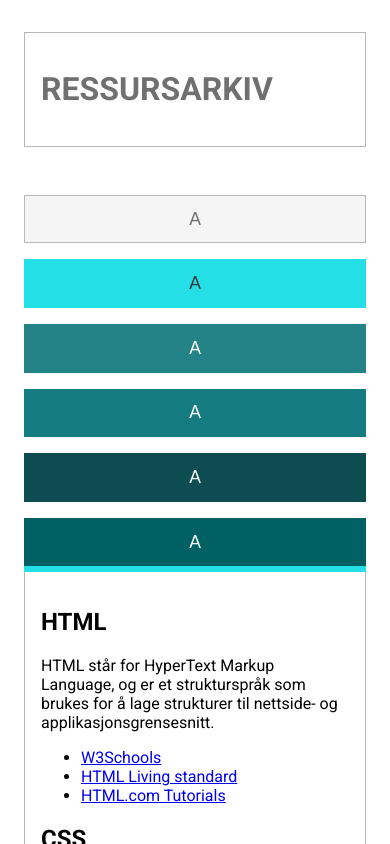
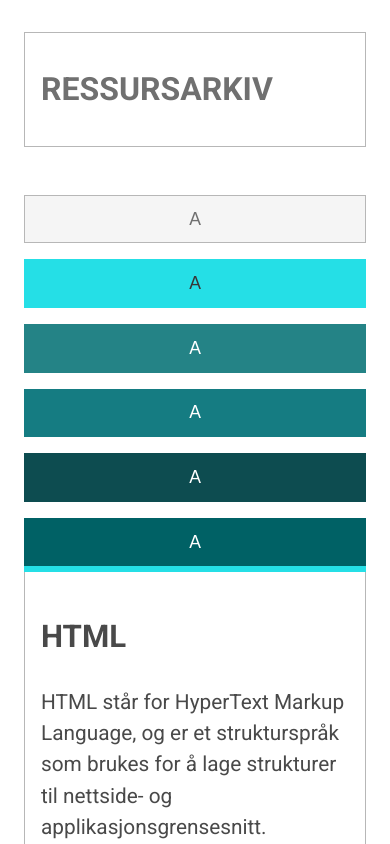
Before and after one commit to julianalsemmani/uin23ak3_resourceapp_group5, a React (Create React App) app in the folder ressursarkiv/: page / in a window 390 px wide. Shown: the top 844 px of the page. Built offline with nearby package versions, Linux system fonts and the light colour scheme.

Commit message:
Styling mainContent/article

```diff
--- a/ressursarkiv/src/components/Articles.js
+++ b/ressursarkiv/src/components/Articles.js
@@ -3,10 +3,10 @@ import React from "react";
 export default function Articles({ category, content, resources }) {
   return (
     <>
-      <article>
+      <article className="page-content">
         <h2>{category}</h2>
         <p>{content}</p>
-        <ul>{resources}</ul>
+        <ul className="content-links">{resources}</ul>
       </article>
     </>
   );
--- a/ressursarkiv/src/components/Header.js
+++ b/ressursarkiv/src/components/Header.js
@@ -1,4 +1,3 @@
-
 export default function Header(){
     const title = "ressursarkiv";
     return (
--- a/ressursarkiv/src/components/MainContent.js
+++ b/ressursarkiv/src/components/MainContent.js
@@ -12,7 +12,7 @@ export default function MainContent() {
           content={source.text}
           resources={source.sources.map((link, index) => {
             return (
-              <li key={index}>
+              <li className="link-item" key={index}>
                 <a href={link.url}>{link.title}</a>
               </li>
             );
--- a/ressursarkiv/src/css/main.css
+++ b/ressursarkiv/src/css/main.css
@@ -7,6 +7,12 @@
 @media (max-width: 600px) {
   :root {
     font-size: 16px;
+  }
+  .page-content {
+    font-size: 1.3rem;
+  }
+  .page-content .link-item {
+    font-size: 1.4rem;
   }
 }
 .container {
@@ -104,6 +110,16 @@ main {
   border-top: none;
   overflow: hidden;
   margin: 0 1rem;
+  color: #494949;
+}
+main .page-content {
+  line-height: 1.5;
+}
+main .page-content .content-links .link-item {
+  line-height: 1.5;
+}
+main .page-content .content-links .link-item a {
+  color: #157C82;
 }
 
 /*# sourceMappingURL=main.css.map */
--- /dev/null
+++ b/ressursarkiv/src/sass/abstracts/_colors.scss
@@ -0,0 +1,15 @@
+//colors
+$turqouise: #25DFE6;
+$border-grey: #b7b7b7;
+$font-grey: #707070;
+$font-grey2: #494949;
+$background-grey: #f5f5f5;
+
+$text-color-dark: #373737;
+
+$turqouise-dark1: #248386;
+$turqouise-dark2: #157C82;
+
+//Color contrast AAA with white text
+$turqouise-dark3: #0D4C50;
+$turqouise-dark4: #006165;
--- a/ressursarkiv/src/sass/abstracts/_mixins.scss
+++ b/ressursarkiv/src/sass/abstracts/_mixins.scss
@@ -1,4 +1,5 @@
 @use 'variables' as *;
+@use 'colors' as *;
 
 @mixin nav-button(){
     font-size: 1.1rem;
--- a/ressursarkiv/src/sass/abstracts/_variables.scss
+++ b/ressursarkiv/src/sass/abstracts/_variables.scss
@@ -1,25 +1,9 @@
+@use 'colors' as *;
 //sizes
 $max-width: 1200px;
 
 $font-size-basis: 20px;
 $font-size-small: 16px;
-
-//colors
-$turqouise: #25DFE6;
-$border-grey: #b7b7b7;
-$font-grey: #707070;
-$font-grey2: #494949;
-$background-grey: #f5f5f5;
-
-$text-color-dark: #373737;
-
-$turqouise-dark1: #248386;
-$turqouise-dark2: #157C82;
-
-//only colors AAA with white text
-$turqouise-dark3: #0D4C50;
-$turqouise-dark4: #006165;
-
 
 //borders
 $border-basis: 1px solid $border-grey;
@@ -29,8 +13,6 @@ $border-darker2: 1px solid $turqouise-dark2;
 $border-darker3: 1px solid $turqouise-dark3;
 $border-darker4: 1px solid $turqouise-dark4;
 
-
-
 //breakpoints
 $breakpoint-small: 600px;
 $breakpoint-mini: 300px;
--- a/ressursarkiv/src/sass/abstracts/index.scss
+++ b/ressursarkiv/src/sass/abstracts/index.scss
@@ -1,2 +1,3 @@
 @forward 'variables';
 @forward 'mixins';
+@forward 'colors';
--- a/ressursarkiv/src/sass/base/_typography.scss
+++ b/ressursarkiv/src/sass/base/_typography.scss
@@ -11,5 +11,11 @@
     :root{
         font-size: $font-size-small;
 
+        }
+        .page-content{
+            font-size: 1.3rem;
+            .link-item{
+                font-size: 1.4rem;
+            }
     }
 }
--- a/ressursarkiv/src/sass/layout/_mainContent.scss
+++ b/ressursarkiv/src/sass/layout/_mainContent.scss
@@ -7,4 +7,19 @@ main{
 
     overflow: hidden;
     margin: 0 1rem;
+
+    color: $font-grey2;
+
+    .page-content{
+        line-height: 1.5;
+
+        .content-links{
+            .link-item{
+                line-height: 1.5;
+                a{
+                    color: $turqouise-dark2;
+                }
+            }
+        }
+    }
 }
```
Also changed, not shown: 1 other file (tests, documents, lock files or other folders).
